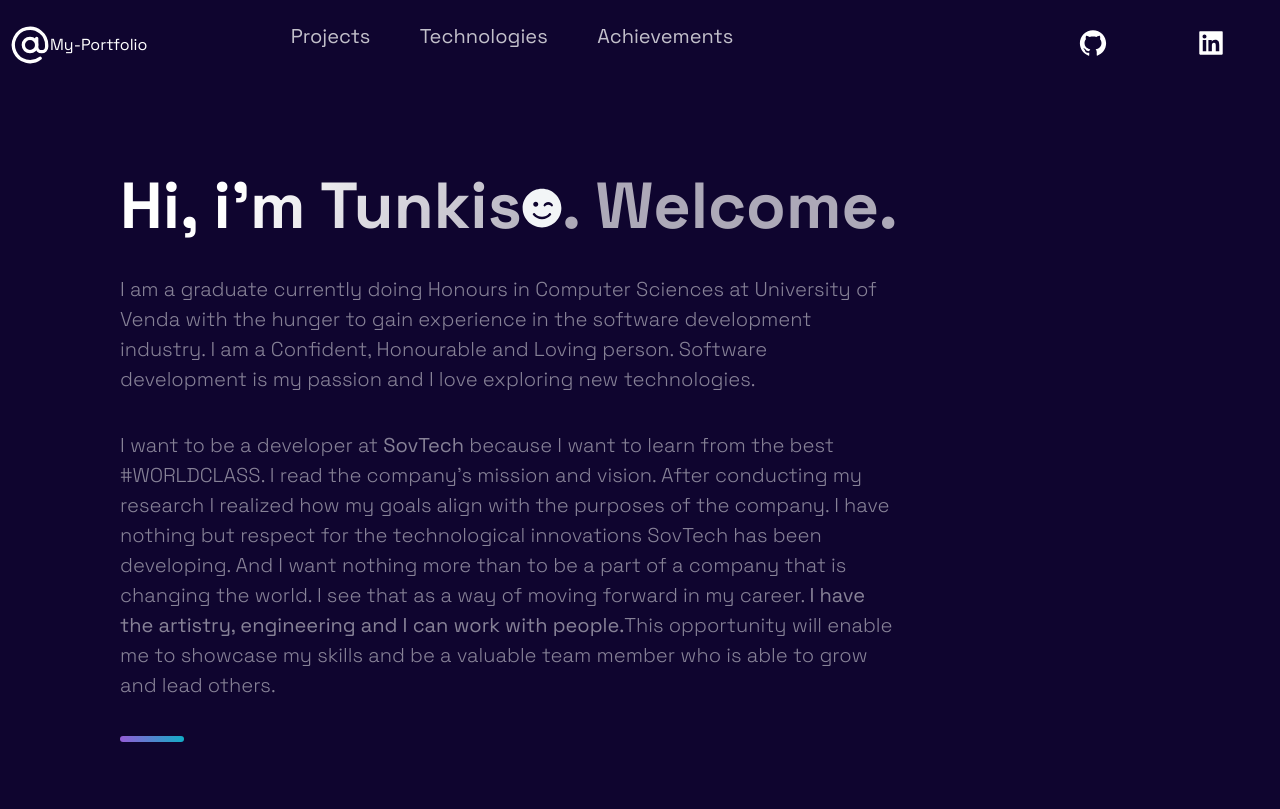
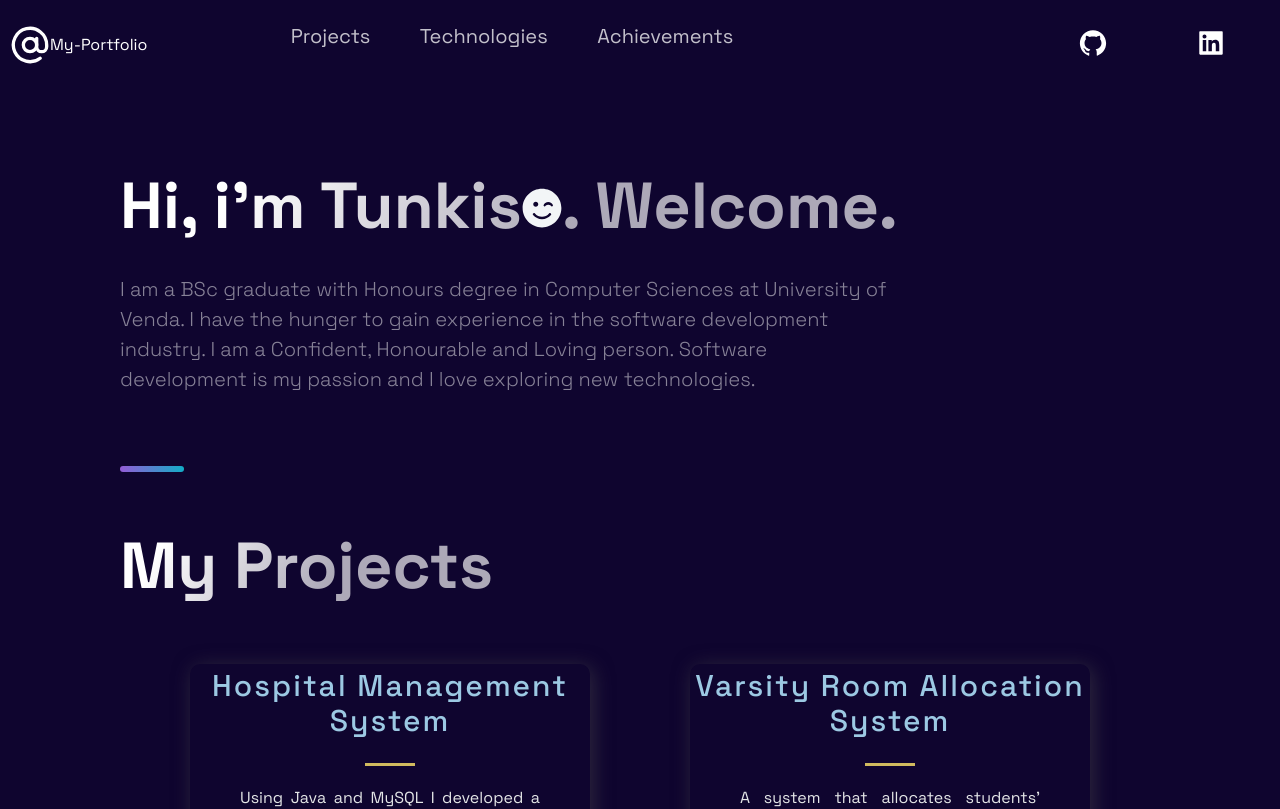
Before and after one commit to Tunkiz/my-mini-portfolio, a Next.js app: page / in a window 1280 px wide. Shown: the top 809 px of the page. Built offline with nearby package versions, Linux system fonts and the light colour scheme.

Commit message:
Update Home.js
My

```diff
--- a/src/components/Home/Home.js
+++ b/src/components/Home/Home.js
@@ -12,14 +12,11 @@
 
         </SectionTitle>
         <SectionText>
-        I am a graduate currently doing Honours in Computer Sciences at University of Venda with the hunger to gain experience in the software development industry.
+        I am a BSc graduate with Honours degree in Computer Sciences at University of Venda. I have the hunger to gain experience in the software development industry.
         I am a Confident, Honourable and Loving person. Software development is my passion and I love exploring new technologies.
         </SectionText>
         <SectionText>
-            I want to be a developer at <b>SovTech</b> because I want to learn from the best #WORLDCLASS. I read the company’s mission and vision. After conducting my research I realized how my goals align with the purposes of the
-            company. I have nothing but respect for the technological innovations SovTech has been developing. And I want nothing more than to be a part of a company that is changing the world. I see that as a way of moving forward in
-            my career. <b>I have the artistry, engineering and I can work with people.</b>
-            This opportunity will enable me to showcase my skills and be a valuable team member who is able to grow and lead others.
+
         </SectionText>
       </LeftSection>
     </Section>
```
